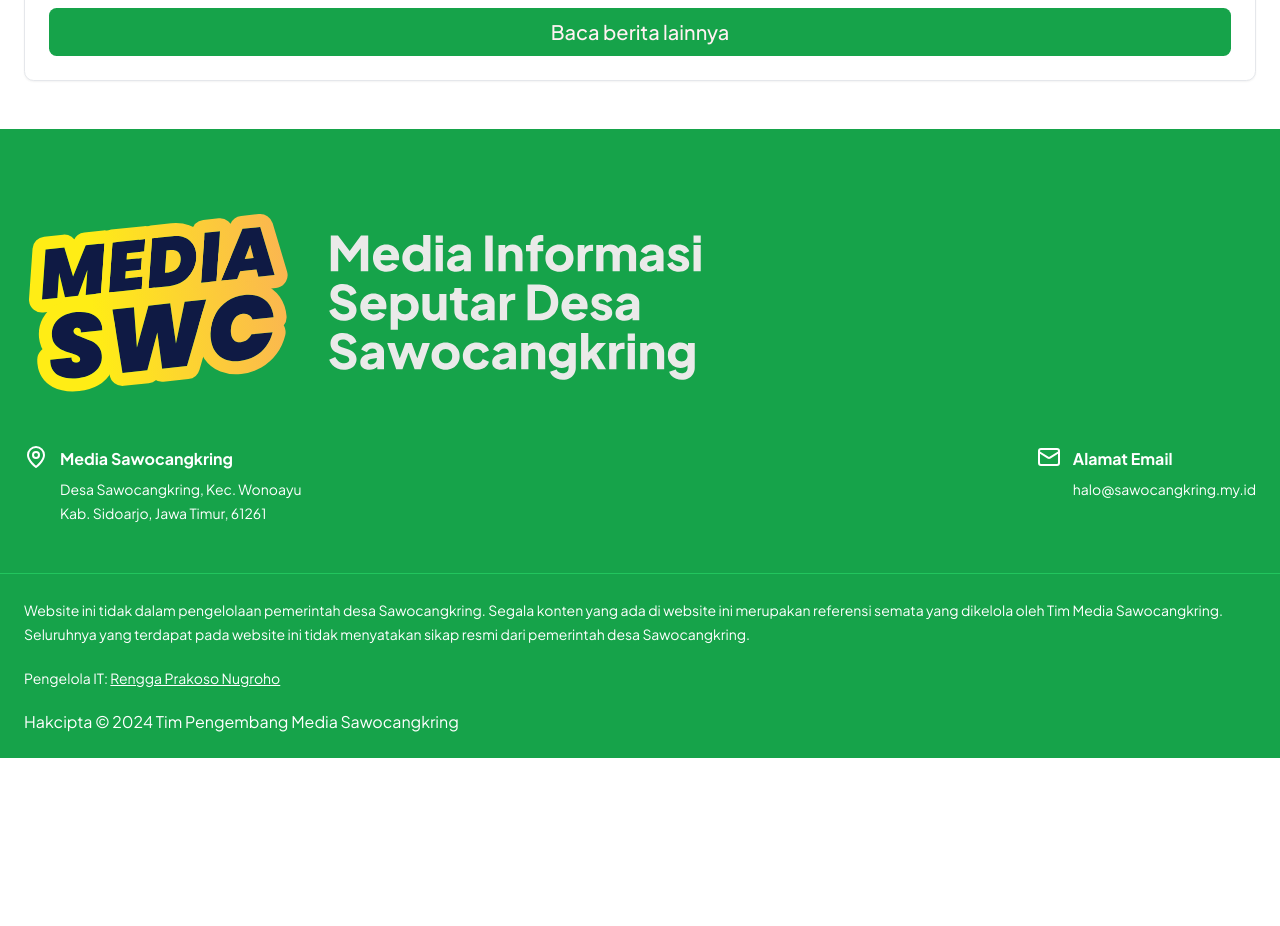
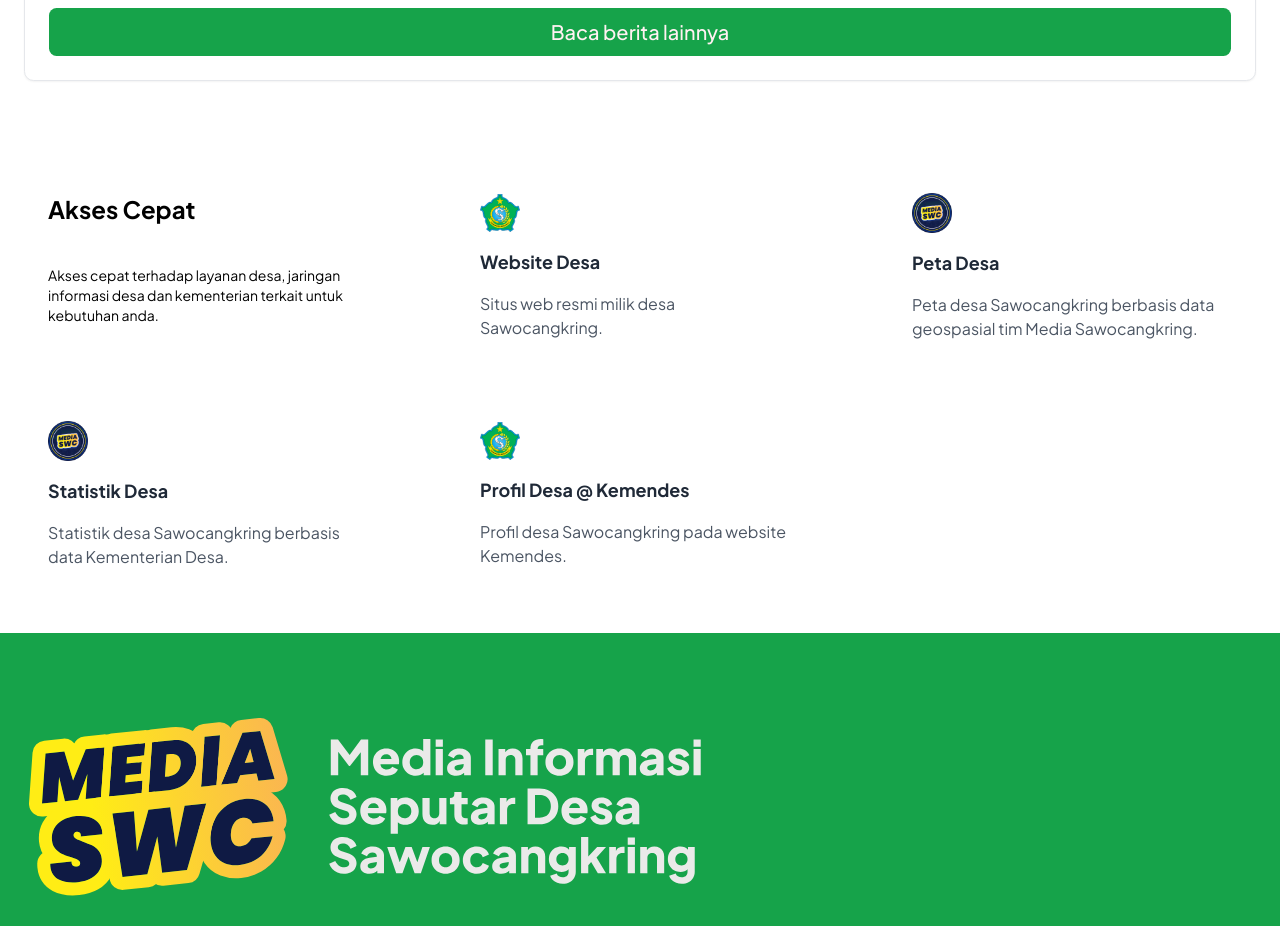
Before and after one commit to afaidzin99/mediahomepage, a Next.js app: page / in a window 1280 px wide. Shown: the part 1300-2226 px from the top of the page. Before the commit the page ends 2058 px from the top, so only its background shows below. Built offline with nearby package versions, Linux system fonts and the light colour scheme.

Commit message:
feat: add quick access link to homepage

```diff
--- /dev/null
+++ b/app/homepageQuickAcces.tsx
@@ -0,0 +1,67 @@
+import Link from "next/link";
+import Image from "next/image";
+
+export default function HomepageQuickAcces() {
+  return (
+    <section id="akses-cepat" className="bg-white py-12">
+      <div className="container mx-auto">
+        <div className="grid md:grid-cols-3 md:grid-rows-[auto,1fr] md:gap-x-6 lg:gap-x-20 gap-y-6 lg:gap-y-12">
+          <div className="md:row-start-1 md:col-start-1 md:col-end-4 lg:row-start-auto lg:col-start-auto lg:col-end-auto flex flex-col gap-2 lg:gap-6 p-4">
+            <h2 className="text-center lg:text-left font-bold text-2xl pb-4">
+              Akses Cepat
+            </h2>
+            <p className="text-center lg:text-left text-sm">
+              Akses cepat terhadap layanan desa, jaringan informasi desa dan
+              kementerian terkait untuk kebutuhan anda.
+            </p>
+          </div>
+          {services.map((service, index) => (
+            <Link
+              key={index}
+              href={service.url}
+              className="flex flex-col items-start justify-center p-4 hover:bg-green-50 rounded-lg group transition-colors ease-brand duration-250 gap-4"
+            >
+              <Image
+                src={`${service.image || "/Seal_of_Sidoarjo_Regency.svg"}`}
+                alt={service.title}
+                width={40}
+                height={40}
+              />
+              <h3 className="font-bold text-lg text-gray-800">
+                {service.title}
+              </h3>
+              <p className="text-gray-600">{service.description}</p>
+            </Link>
+          ))}
+        </div>
+      </div>
+    </section>
+  );
+}
+
+const services = [
+  {
+    title: "Website Desa",
+    description: "Situs web resmi milik desa Sawocangkring.",
+    url: "https://sawocangkring-wonoayu.desa.id",
+    image: "/Seal_of_Sidoarjo_Regency.svg",
+  },
+  {
+    title: "Peta Desa",
+    description:
+      "Peta desa Sawocangkring berbasis data geospasial tim Media Sawocangkring.",
+    url: "/peta",
+    image: "/medialogo.png",
+  },
+  {
+    title: "Statistik Desa",
+    description: "Statistik desa Sawocangkring berbasis data Kementerian Desa.",
+    url: "/statistik",
+    image: "/medialogo.png",
+  },
+  {
+    title: "Profil Desa @ Kemendes",
+    description: "Profil desa Sawocangkring pada website Kemendes.",
+    url: "https://sid.kemendesa.go.id",
+  },
+];
--- a/app/page.tsx
+++ b/app/page.tsx
@@ -1,11 +1,13 @@
 import HomepageHero from "./homepageHero";
 import HomepageLatestNews from "./homepageLatestNews";
+import HomepageQuickAcces from "./homepageQuickAcces";
 
 export default function Home() {
   return (
     <main className="overflow-hidden">
       <HomepageHero />
       <HomepageLatestNews />
+      <HomepageQuickAcces />
     </main>
   );
 }
--- a/data/sosmed.json
+++ b/data/sosmed.json
@@ -9,7 +9,7 @@
   },
   {
     "media": "youtube",
-    "url": "https://www.youtube.com/channel/UCQSovDRM46j9sRcjAxXpUeA"
+    "url": "https://www.youtube.com/@mediasawocangkring"
   },
   {
     "media": "github",
```
Also changed, not shown: public/Seal_of_Sidoarjo_Regency.svg (added), public/medialogo.png (added).
